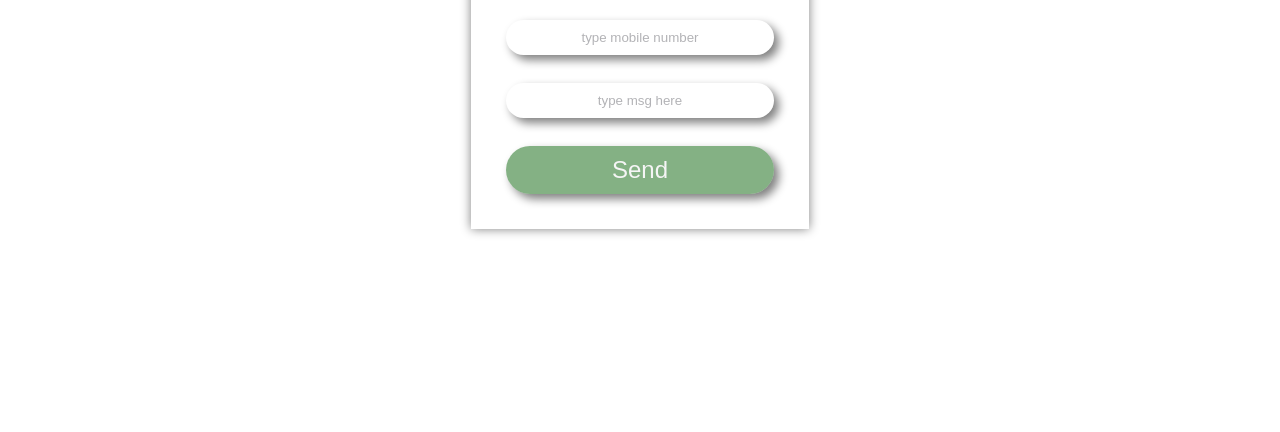
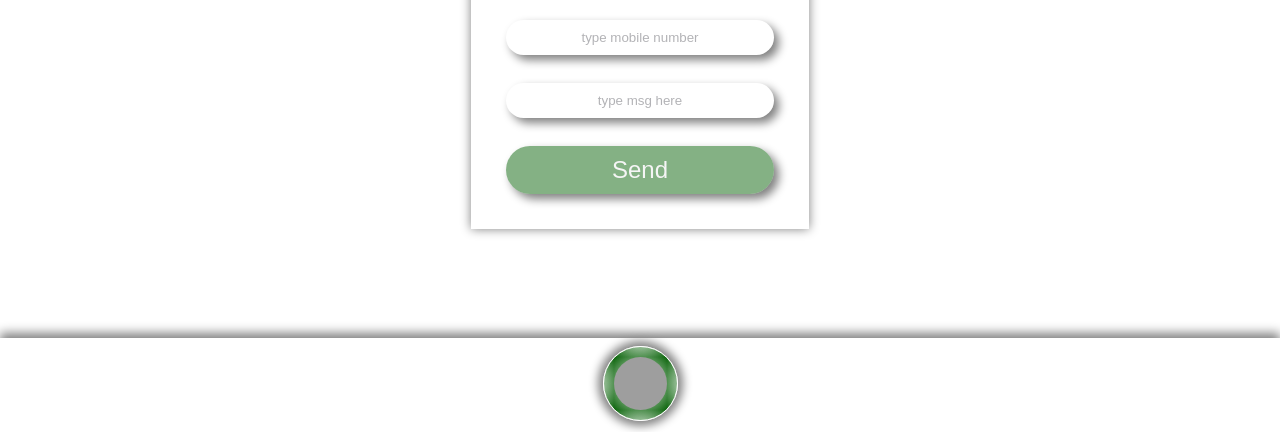
Before and after one commit to Rahul-Popalghat/whatappMessanger, a plain HTML site: page index.html in a window 1280 px wide. Shown: the part 368-800 px from the top of the page. Drawn offline with Linux system fonts and the light colour scheme; grey boxes are pictures that could not be loaded.

```diff
--- a/index.html
+++ b/index.html
@@ -28,6 +28,11 @@ input[type=number] {
 #countryCode{width: 3rem; min-width: 10px; border: none;margin-left:0px;text-align: left; background: transparent; box-shadow: none;}
 #countryCode:focus{border-radius: 5px; border: solid thin rgba(0, 0, 12, 0.3); outline: transparent;}
 ::placeholder{color: rgba(0, 0, 12, 0.3)}
+#scanner{display: block; text-align: center; background: transparent; border-top: solid white; padding: 5px; box-shadow: 0px -5px 10px grey; position: absolute; bottom: 0px; width: 100%;}
+#scannerBtn{font-size: x-large; text-decoration: none; width: 75px; aspect-ratio: 1; display: contents; position: absolute; bottom: 0px; padding: 10px; box-shadow: 0px -5px 10px grey outset; background: rgba(10, 100, 10, 1); }
+#scannerBtn img{width: 75px; aspect-ratio: 1; padding: 10px; border-radius: 50%; border: solid white thin;  box-shadow:  0px 0px 10px 5px grey; background: radial-gradient( transparent, rgba(10,100,10));    background-origin: content-box;}
+
+
 </style>
 </head>
 <body>
@@ -47,6 +52,13 @@ input[type=number] {
 
 </form>
 
+<div id="scanner">
+
+    <a id="scannerBtn" href="go:scanner"><img src="https://img.icons8.com/ios/100/null/qr-code--v1.png" />
+
+    </a>
+
+</div>
 
 
 
```
